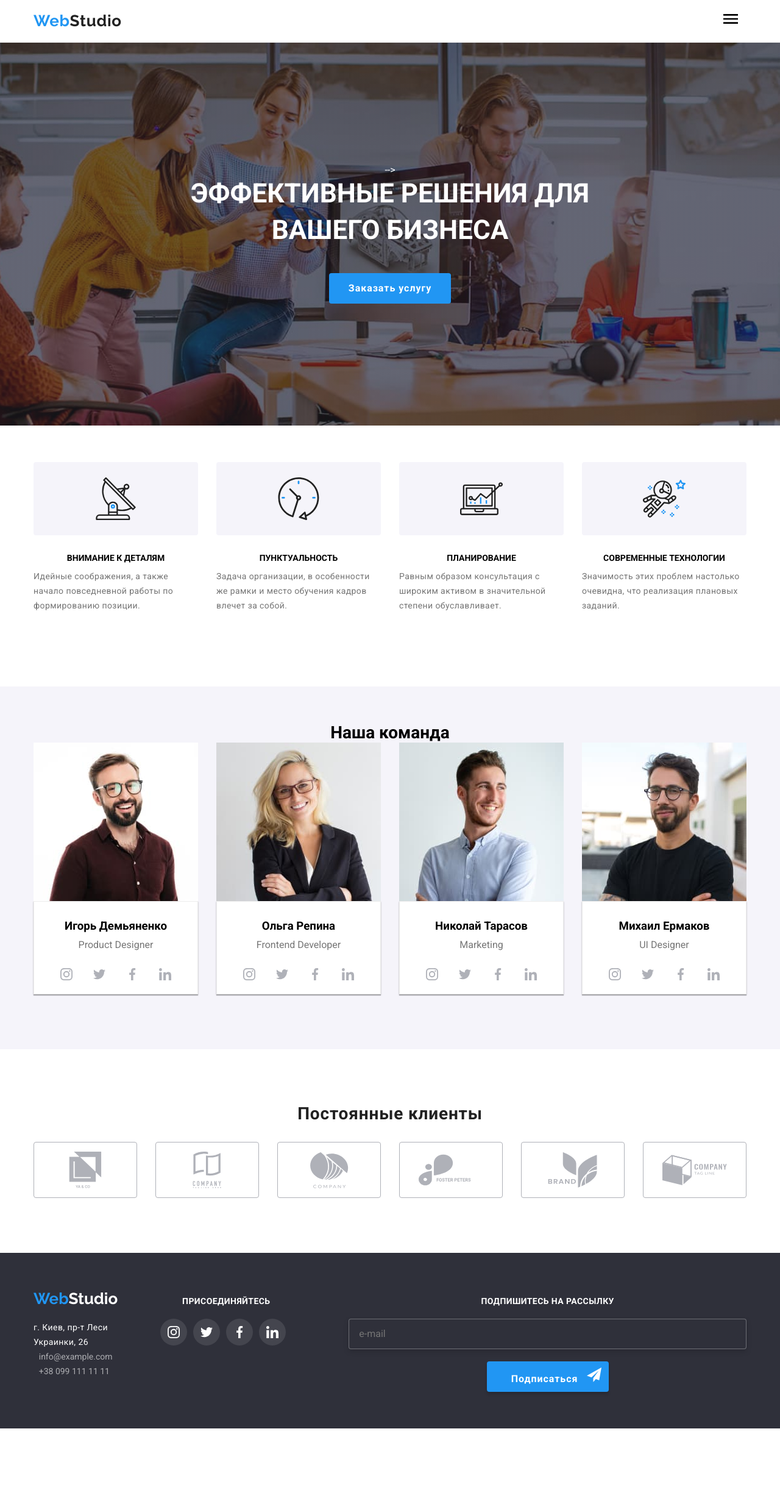
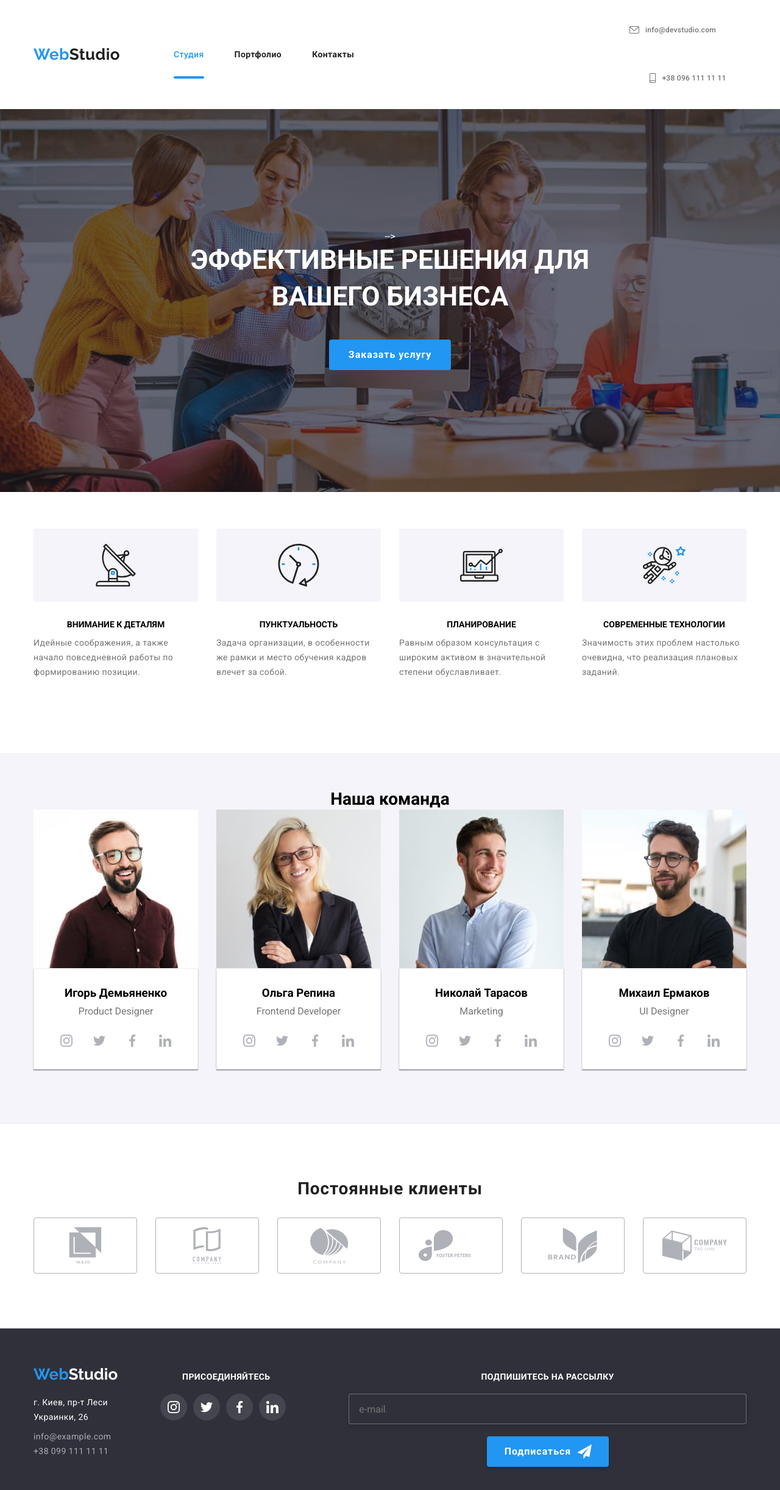
Before and after one commit to Jaroslava8/goit-markup-hw-08, a plain HTML site: page index.html in a window 1280 px wide. Shown: the whole page at 61% size. Before the commit the page ends 2343 px from the top, so only its background shows below. Drawn offline with nearby package versions, Linux system fonts and the light colour scheme.

Commit message:
correction

```diff
--- a/index.html
+++ b/index.html
@@ -470,11 +470,13 @@
     <div class="footer__top">
     <div class="footer__contacts">
     <a href="" class="footer__text"> <span class="footer__logo">Web</span>Studio </a>
-    <address class="footer__address"> <p>г. Киев, пр-т Леси Украинки, 26</p></address>
+    <address class="footer__address"> <p>г. Киев, пр-т Леси Украинки, 26</p>
     <ul>
+
       <li class="footer__contact"><a href="info@example.com" >info@example.com</a></li>
       <li class="footer__contact"><a href="+380991111111" >+38 099 111 11 11 </a> </li>
     </ul>
+  </address>
    </div>
 
 
--- a/sass/components/_base.scss
+++ b/sass/components/_base.scss
@@ -57,7 +57,7 @@ b {
   display: block;
 }
 img {
-  max-width: 100%;
+  width: 100%;
   height: auto;
 }
 .link {
--- a/sass/components/_clients.scss
+++ b/sass/components/_clients.scss
@@ -7,6 +7,15 @@
   width: 100%;
   height: 92px;
   display: flex;
+  // &:hover {
+  //   fill: var(--web-color);
+  //   border-color: var(--web-color);
+  //   cursor: pointer;
+  // }
+  // &:focus {
+  //   fill: var(--web-color);
+  //   border-color: var(--web-color);
+  //   cursor: pointer;}
 
 }
 .clients__title {
@@ -22,9 +31,9 @@
   display: block;
   width: 106px;
   height: 60px;
-  fill: #afb1b8;
+
   justify-content: center;
-  transition: fill var(--active-transition);
+
   &:hover {
     fill: var(--web-color);
   }
@@ -33,10 +42,12 @@
   }
 }
 .clients__unit {
+
   &:hover {
     fill: var(--web-color);
     border-color: var(--web-color);
     cursor: pointer;
+
   }
   &:focus {
     fill: var(--web-color);
@@ -64,6 +75,7 @@
 }
 
 .clients__unit {
+  fill: #afb1b8;
   height: 92px;
 
   display: flex;
@@ -76,6 +88,7 @@
     border-color var(--active-transition);
   margin-left: 30px;
   margin-top: 30px;
+
 }
 
 .clients__list {
--- a/sass/components/_footer.scss
+++ b/sass/components/_footer.scss
@@ -31,6 +31,7 @@
   p {
     display: block;
     margin: 0;
+    margin-bottom: 8px;
   }
 }
 
@@ -68,6 +69,7 @@
 
 .footer__contact {
   margin-top: 9px;
+  text-align: center;
 }
 
 .footer__contacts {
--- a/sass/components/_header.scss
+++ b/sass/components/_header.scss
@@ -3,7 +3,7 @@
   border-bottom: 1px solid #ececec;
   font-weight: 700;
   font-family: "Roboto";
-  font-size: 24px;
+  font-size: 14px;
   line-height: 1.1721;
   letter-spacing: 0.03em;
   background: var(--active-color);
@@ -18,8 +18,12 @@
   display: flex;
 }
 .navigation__box {
+
+  display: none;
+  @media screen and (min-width:768px){
   display: flex;
-  display: none;
+  }
+
 }
 .navigation__unit,
 .navigation__connection {
@@ -62,13 +66,15 @@
     font-family: var(--accent-font);
     // padding-top: 16px;
     // padding-bottom: 16px;
-    margin-right: 93px;
+    margin-right: 88px;
     margin-top: 0;
     margin-left: 0;
     margin-bottom: 0;
     font-weight: 700;
     font-size: 26px;
     line-height: 1.1738;
+
+
 
 }
 
@@ -114,6 +120,9 @@
 .navigation__link {
   color: var(--web-color);
   transition: color var(--active-transition);
+  font-size: 14px;
+  font-weight: 500;
+
 }
 
 .navigation__connection {
@@ -153,7 +162,7 @@
 }
 
 .nav {
-  display: flex;
+
   justify-content: center;
   margin-right: 0;
   padding: 0;
@@ -164,12 +173,20 @@
   color: var(--main-text-color);
   align-items: center;
   display: none;
+  @media screen and (min-width:768px){
+    display: flex;
+    flex-direction: column;
+    }
 }
 
 .nav__contacts {
   display: flex;
   transition: var(--active-transition);
   align-items: center;
+  font-size: 12px;
+  font-weight: 500;
+
+
 }
 
 .nav :not(:last-child) {
--- a/sass/components/_main.scss
+++ b/sass/components/_main.scss
@@ -1,5 +1,5 @@
 .main {
-  max-width: 480px;
+
   margin-right: auto;
   margin-left: auto;
   color: var(--text-color);
--- a/sass/components/_mobile-menu.scss
+++ b/sass/components/_mobile-menu.scss
@@ -26,6 +26,10 @@
   &:focus {
     cursor: pointer;
     fill: var(--decor-color);
+  }
+  @media screen and (min-width:768px){
+    display: none;
+
   }
 }
 .menu-close {
--- a/sass/components/_sign.scss
+++ b/sass/components/_sign.scss
@@ -73,6 +73,7 @@ margin-right: 12px;*/
   /*display: inline-block;*/
 
   display: block;
+  display: flex;
   align-items: center;
 
   width: 200px;
--- a/sass/components/_team.scss
+++ b/sass/components/_team.scss
@@ -20,7 +20,7 @@
 .team__name {
   /* padding: 30px;*/
  width: 100%;
-  padding-bottom: 10px;
+  padding-bottom: 24px;
   padding-top: 30px;
   background: var(--active-color);
   box-shadow: 0px 1px 3px var(--first-shadow), 0px 1px 1px var(--second-shadow),
@@ -72,19 +72,22 @@
   border: none;
   transition: fill var(--active-transition),
     background-color var(--active-transition);
+    fill: var(--icon-color);
 
   &:hover {
     background: var(--order-bottom-active);
+    fill:  var(--active-color);
   }
   &:focus {
     background: var(--order-bottom-active);
+    fill:  var(--active-color);
   }
 }
 
 .social__icon {
-  fill: var(--icon-color);
-  transition: fill var(--active-transition),
-    background-color var(--active-transition);
+  // fill: var(--icon-color);
+  // transition: fill var(--active-transition),
+  //   background-color var(--active-transition);
 
   &:hover {
     fill: var(--active-color);
```
Also changed, not shown: css/main.css, css/main.min.css, 2 other files.
